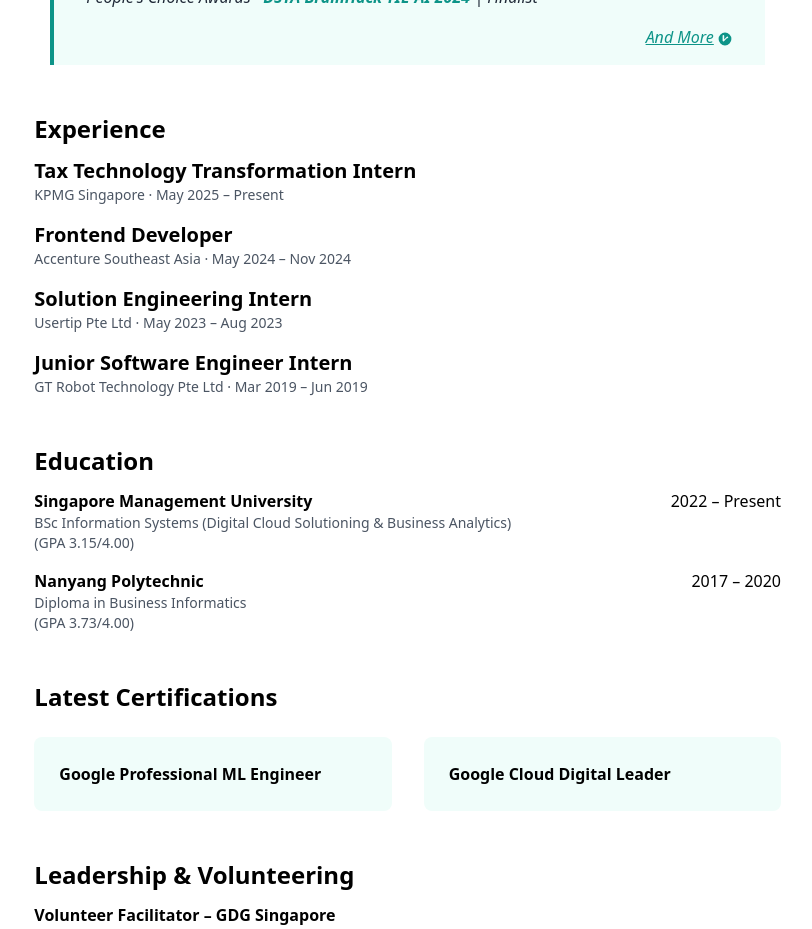
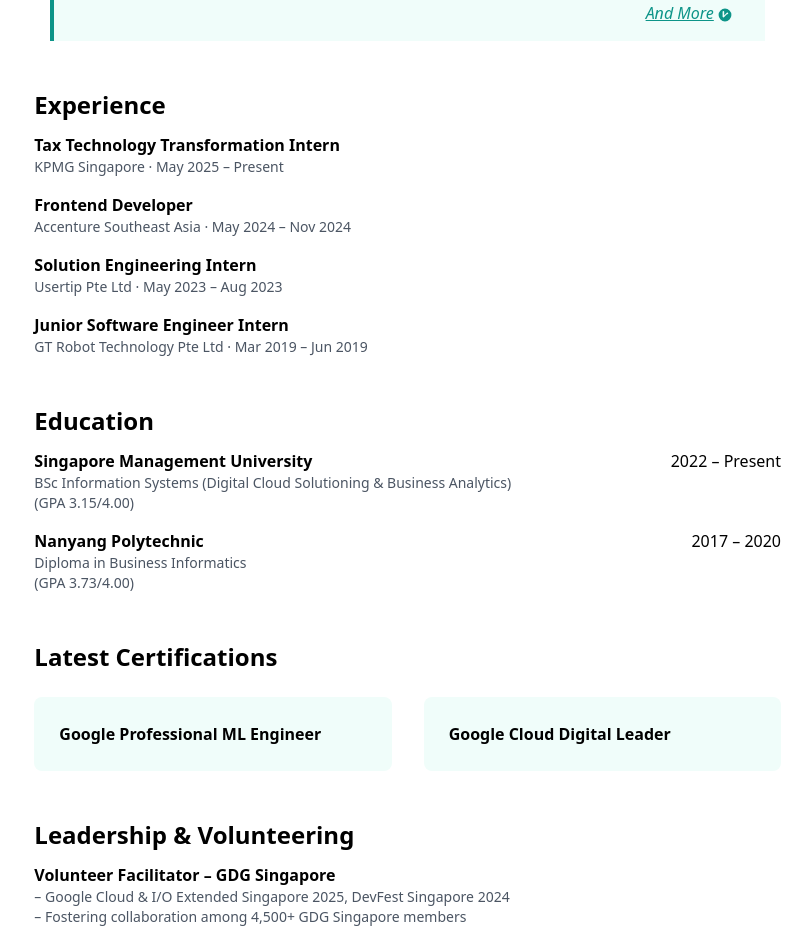
Before and after one commit to Terristwj/Portfolio, a Next.js app: page / in a window 1280 px wide. Shown: the part 920-1849 px from the top of the page, without its empty margins (451-1263 px from the left). Built offline with nearby package versions, Linux system fonts and the light colour scheme.

Commit message:
chore: homepage update fonts

```diff
--- a/app/components/Homepage/Hero.tsx
+++ b/app/components/Homepage/Hero.tsx
@@ -73,8 +73,6 @@
                     {/* (1) Intro Section */}
                     <Introduction sentenceHoverCSS={sentenceHoverCSS} K={K} />
 
-                    <br />
-
                     {/* (2) Hackathon Section */}
                     <Hackathon sentenceHoverCSS={sentenceHoverCSS} K={K} />
 
@@ -88,7 +86,7 @@
                         </h2>
                         <div className="space-y-4">
                             <div>
-                                <h3 className="text-xl font-bold">
+                                <h3 className="font-bold">
                                     Tax Technology Transformation Intern
                                 </h3>
                                 <p className="text-sm text-gray-600 dark:text-gray-400">
@@ -115,7 +113,7 @@
                             </div>
 
                             <div>
-                                <h3 className="text-xl font-bold">
+                                <h3 className="font-bold">
                                     Frontend Developer
                                 </h3>
                                 <p className="text-sm text-gray-600 dark:text-gray-400">
@@ -125,7 +123,7 @@
                             </div>
 
                             <div>
-                                <h3 className="text-xl font-bold">
+                                <h3 className="font-bold">
                                     Solution Engineering Intern
                                 </h3>
                                 <p className="text-sm text-gray-600 dark:text-gray-400">
@@ -134,7 +132,7 @@
                             </div>
 
                             <div>
-                                <h3 className="text-xl font-bold">
+                                <h3 className="font-bold">
                                     Junior Software Engineer Intern
                                 </h3>
                                 <p className="text-sm text-gray-600 dark:text-gray-400">
```
